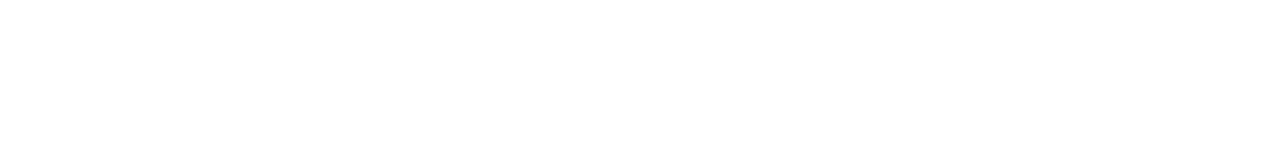
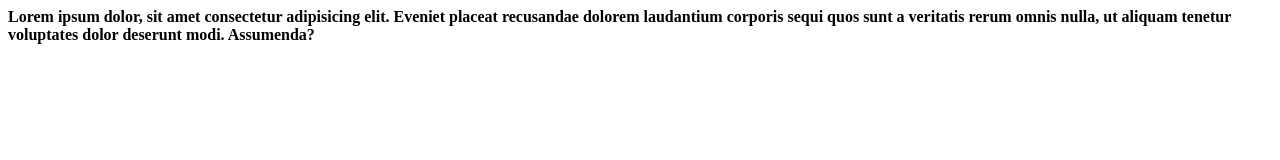
Before and after one commit to MohamedShadad/UsingVScode, a plain HTML site: page index.html in a window 1280 px wide. Drawn offline with Linux system fonts and the light colour scheme.

Commit message:
add test

```diff
--- a/index.html
+++ b/index.html
@@ -1,11 +1,16 @@
 <!DOCTYPE html>
 <html lang="en">
-<head>
-    <meta charset="UTF-8">
-    <meta name="viewport" content="width=device-width, initial-scale=1.0">
+  <head>
+    <meta charset="UTF-8" />
+    <meta name="viewport" content="width=device-width, initial-scale=1.0" />
     <title>Document</title>
-</head>
-<body>
-
-</body>
+  </head>
+  <body>
+    <strong
+      >Lorem ipsum dolor, sit amet consectetur adipisicing elit. Eveniet placeat
+      recusandae dolorem laudantium corporis sequi quos sunt a veritatis rerum
+      omnis nulla, ut aliquam tenetur voluptates dolor deserunt modi.
+      Assumenda?</strong
+    >
+  </body>
 </html>
```
